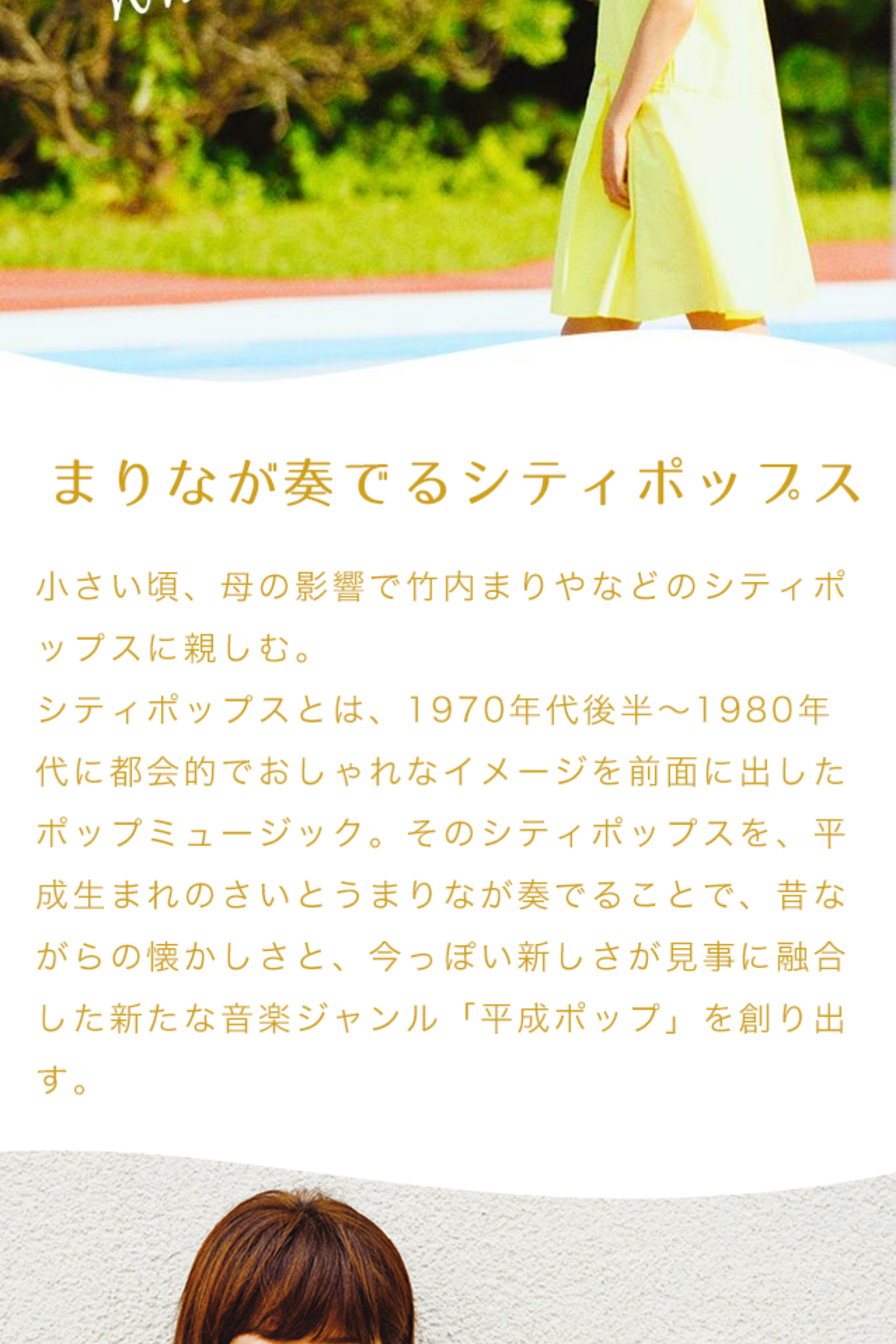
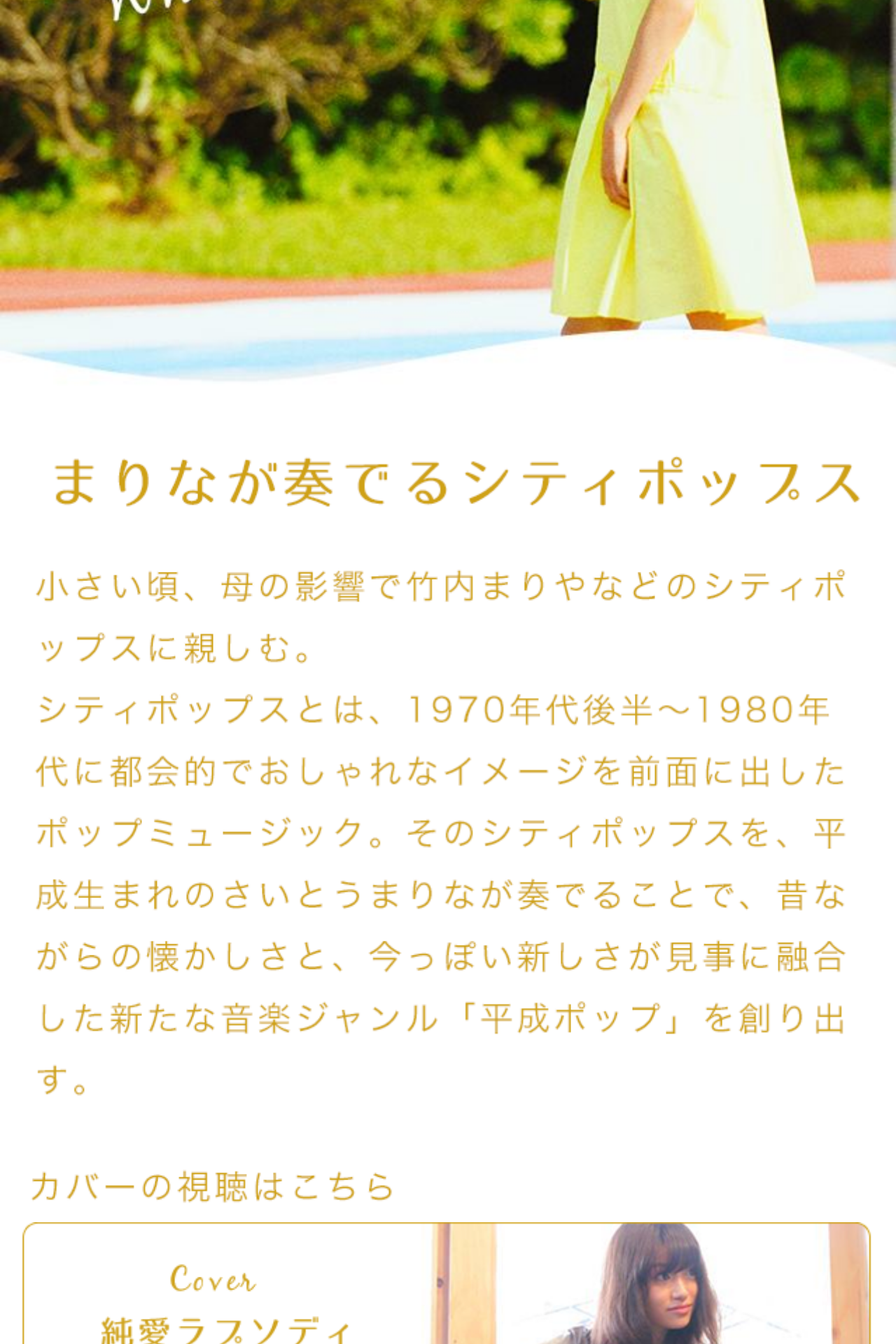
Before and after one commit to saitomarina-hackathon/saitomarina-hackathon.github.io, a Jekyll site: the page built from sp.html, in a window 1280 px wide. Shown: the part 4480-6400 px from the top of the page at 70% size. Built offline with Jekyll 4.4.1, drawn with Linux system fonts in a browser that asks for light colours; nearby versions of some CDN libraries; Markdown is read by kramdown in place of the engine named in the settings.

Commit message:
画像修正

```diff
--- a/sp.html
+++ b/sp.html
@@ -25,9 +25,13 @@
 
 <!--ここから白-->
 <img src="./images/sp_top_03.png" width="100%">
+<img src="./images/cover_this.png" width="100%">
+<img src="./images/song.png" width="100%">
+<img src="./images/youtube.png" width="100%">
 <img src="./images/sp_top_04.png" width="100%">
 <div class="padding_10px"></div>
 <img src="./images/sp_top_05.png" width="100%">
+
 <a href="http://www.universal-music.co.jp/saito-marina"><img src="./images/more.png" width="100%"></a>
 <div class="padding">
 
@@ -35,19 +39,13 @@
 <!--ここからグレー-->
 <img src="./images/sns_top.png" width="100%">
 <a href="https://mobile.twitter.com/Saito_Marina"><img src="./images/twitter_btn.png" width="100%"></a>
+<img src="./images/sp_top_08.png" width="100%">
+<a href="http://instagram.com/saito_marina"><img src="./images/insta_btn.png" width="100%"></a>
 <img src="./images/sns_bottom.png" width="100%">
 </div>
 <!--ここから白-->
 <div class="padding_10px"></div>
 
-<div class="padding">
-<img src="./images/sp_top_08.png" width="100%">
-</div>
-<div class="padding">
-
-<div class="padding_10px"></div>
-
-<a href="http://instagram.com/saito_marina"><img src="./images/insta_btn.png" width="100%"></a>
 
 <div class="padding_10px"></div>
 
```
Also changed, not shown: images/insta_btn.png, images/sp_top_08.png.
